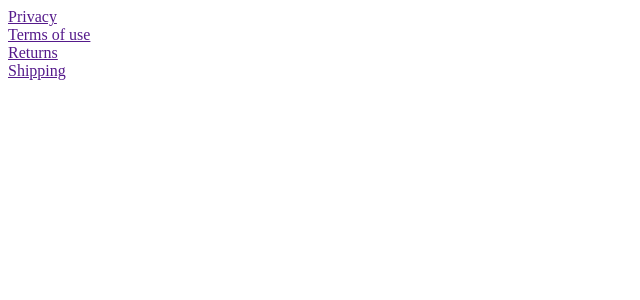
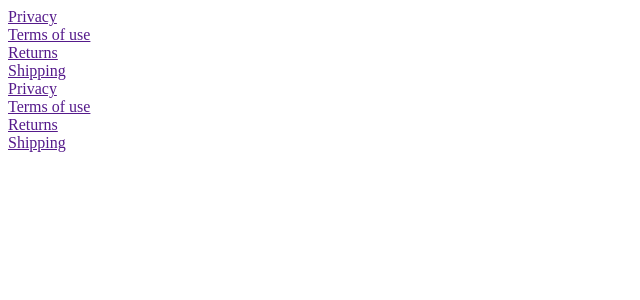
Before and after one commit to michaldopierala/afterglow, a PHP site: page /sklep/php_footer.php in a window 1280 px wide. Shown: the top 300 px of the page, without its empty margins (0-640 px from the left). Run offline with PHP 8.4, Linux system fonts and the light colour scheme; data that the repository does not hold is empty.

Commit message:
footer update

```diff
--- a/php_footer.php
+++ b/php_footer.php
@@ -32,6 +32,12 @@
       <div class="two1a_D16"><a href="<?php echo $v['foo_ret'] ?>">Returns</a></div>
       <div class="two1a_D16"><a href="<?php echo $v['foo_shi'] ?>">Shipping</a></div>
     </div>
+    <div class="two1_D16">
+      <div class="two1a_D16"><a href="<?php echo $v['foo_pri'] ?>">Privacy</a></div>
+      <div class="two1a_D16"><a href="<?php echo $v['foo_ter'] ?>">Terms of use</a></div>
+      <div class="two1a_D16"><a href="<?php echo $v['foo_ret'] ?>">Returns</a></div>
+      <div class="two1a_D16"><a href="<?php echo $v['foo_shi'] ?>">Shipping</a></div>
+    </div>
     <br>
     <!-- Logos  -->
     <div class="two2_D16">
```
